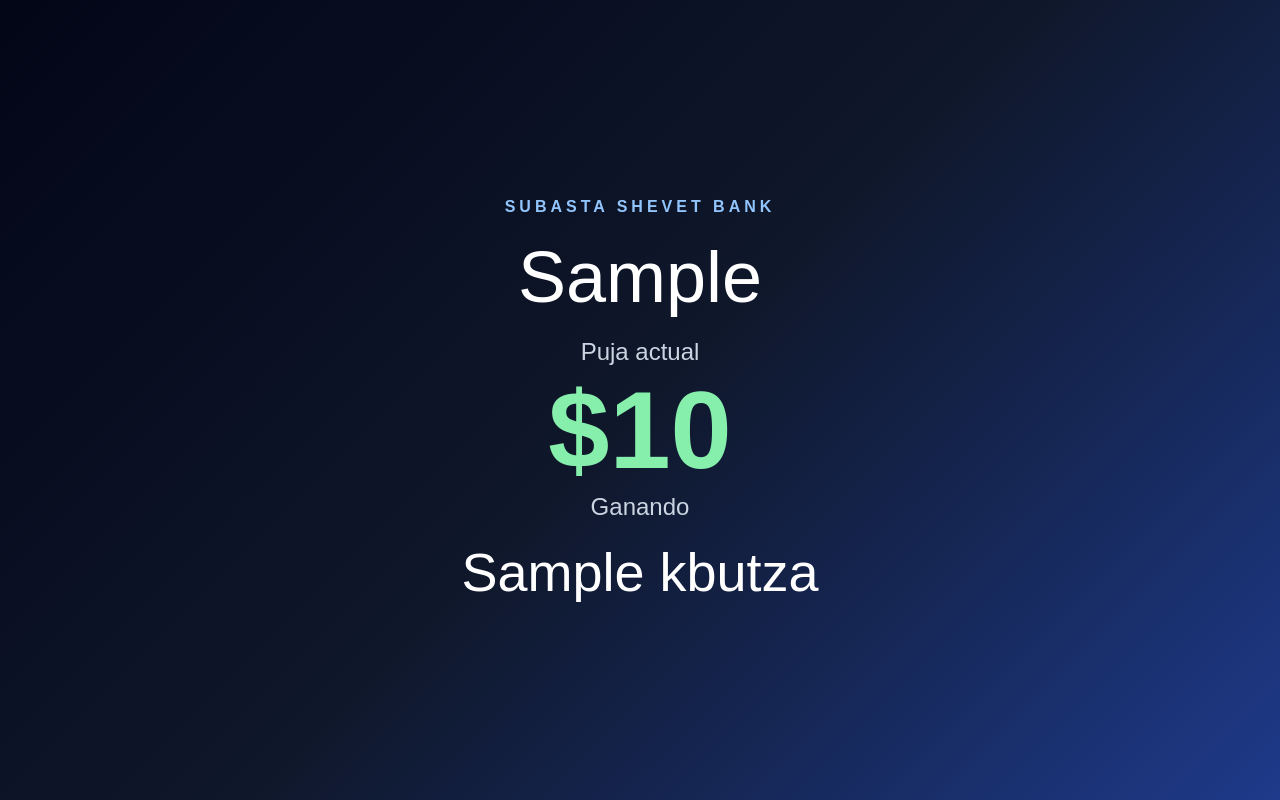
After one commit to rashimshivteisrael-rgb/ShivteApp, a Django app: page /shevet-bank/subasta/pantalla/ in a window 1280 px wide. The commit adds this page. Run offline with Django 4.2, Linux system fonts and the light colour scheme; tables that the repository leaves empty hold one stand-in row (values such as "Sample post").

Commit message:
subastaaa

```diff
--- a/shivte/urls.py
+++ b/shivte/urls.py
@@ -61,6 +61,7 @@ from torneo.views import (
     eliminar_shevet_bank_estacion,
     shevet_bank_subasta_admin,
     shevet_bank_subasta_madrij,
+    shevet_bank_subasta_pantalla,
 
 )
 
@@ -127,6 +128,7 @@ urlpatterns = [
     path('panel-admin/shevet-bank/estacion/<int:estacion_id>/eliminar/', eliminar_shevet_bank_estacion, name='eliminar_shevet_bank_estacion'),
     path('panel-admin/shevet-bank/subasta/', shevet_bank_subasta_admin, name='shevet_bank_subasta_admin'),
     path('shevet-bank/subasta/', shevet_bank_subasta_madrij, name='shevet_bank_subasta_madrij'),
+    path('shevet-bank/subasta/pantalla/', shevet_bank_subasta_pantalla, name='shevet_bank_subasta_pantalla'),
 ]
 
 urlpatterns += static(settings.MEDIA_URL, document_root=settings.MEDIA_ROOT)
--- a/templates/shevet_bank_admin.html
+++ b/templates/shevet_bank_admin.html
@@ -22,6 +22,10 @@ option { color:black; }
     <h1>🏦 Shevet Bank Admin</h1>
 
     <a class="btn" href="/panel-admin/shevet-bank/subasta/">🏆 Subasta</a>
+
+    <a class="btn" href="/shevet-bank/subasta/pantalla/" target="_blank">
+          🖥️ Abrir pantalla grande
+    </a>
 
     <div class="card">
         <h2>Crear estación</h2>
--- /dev/null
+++ b/templates/shevet_bank_subasta_pantalla.html
@@ -0,0 +1,72 @@
+<!DOCTYPE html>
+<html lang="es">
+<head>
+<meta charset="UTF-8">
+<meta http-equiv="refresh" content="3">
+<title>Pantalla Subasta</title>
+<style>
+body {
+    margin:0;
+    font-family:Arial;
+    background:linear-gradient(135deg,#020617,#0f172a,#1e3a8a);
+    color:white;
+    height:100vh;
+    display:flex;
+    align-items:center;
+    justify-content:center;
+    text-align:center;
+}
+.screen {
+    width:90%;
+    max-width:1200px;
+}
+.label {
+    letter-spacing:4px;
+    color:#93c5fd;
+    font-weight:bold;
+}
+.premio {
+    font-size:72px;
+    margin:20px 0;
+}
+.precio {
+    font-size:110px;
+    color:#86efac;
+    font-weight:900;
+}
+.kbutza {
+    font-size:54px;
+    margin-top:20px;
+}
+.small {
+    color:#cbd5e1;
+    font-size:24px;
+}
+</style>
+</head>
+<body>
+
+<div class="screen">
+    {% if subasta %}
+        <div class="label">SUBASTA SHEVET BANK</div>
+
+        <div class="premio">{{ subasta.premio }}</div>
+
+        <div class="small">Puja actual</div>
+        <div class="precio">${{ subasta.precio_actual }}</div>
+
+        <div class="small">Ganando</div>
+        <div class="kbutza">
+            {% if subasta.kbutza_ganando %}
+                {{ subasta.kbutza_ganando.nombre }}
+            {% else %}
+                Nadie todavía
+            {% endif %}
+        </div>
+    {% else %}
+        <div class="premio">No hay subasta activa</div>
+    {% endif %}
+</div>
+
+</body>
+</html>
--- a/torneo/views.py
+++ b/torneo/views.py
@@ -1091,6 +1091,13 @@ def shevet_bank_subasta_admin(request):
         'subastas': subastas
     })
 
+def shevet_bank_subasta_pantalla(request):
+    subasta = ShevetBankSubasta.objects.filter(activa=True).order_by('-id').first()
+
+    return render(request, 'shevet_bank_subasta_pantalla.html', {
+        'subasta': subasta
+    })
+
 def eliminar_shevet_bank_estacion(request, estacion_id):
     if request.session.get('usuario_tipo') != 'admin':
         return redirect('/login/')
```
